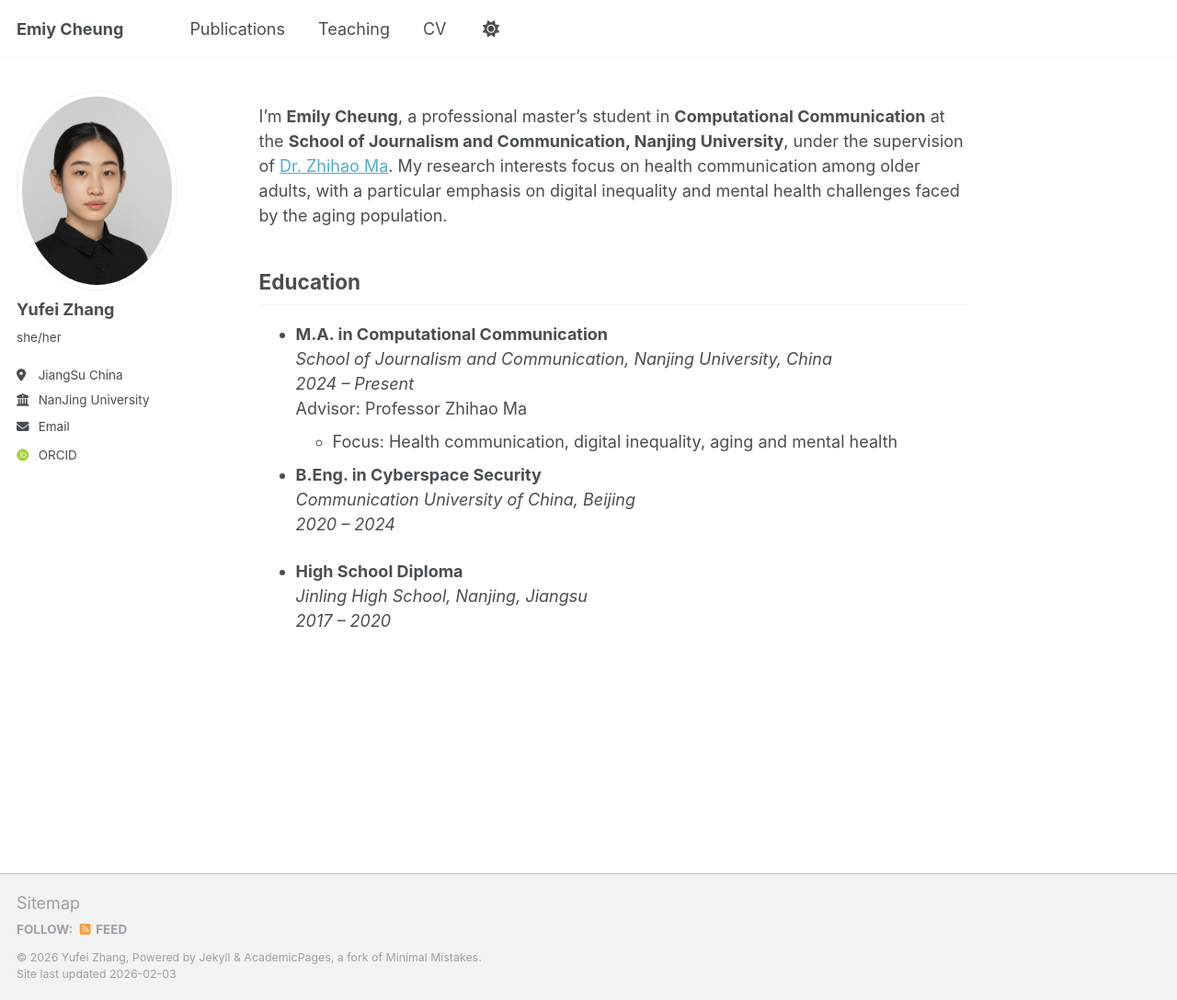
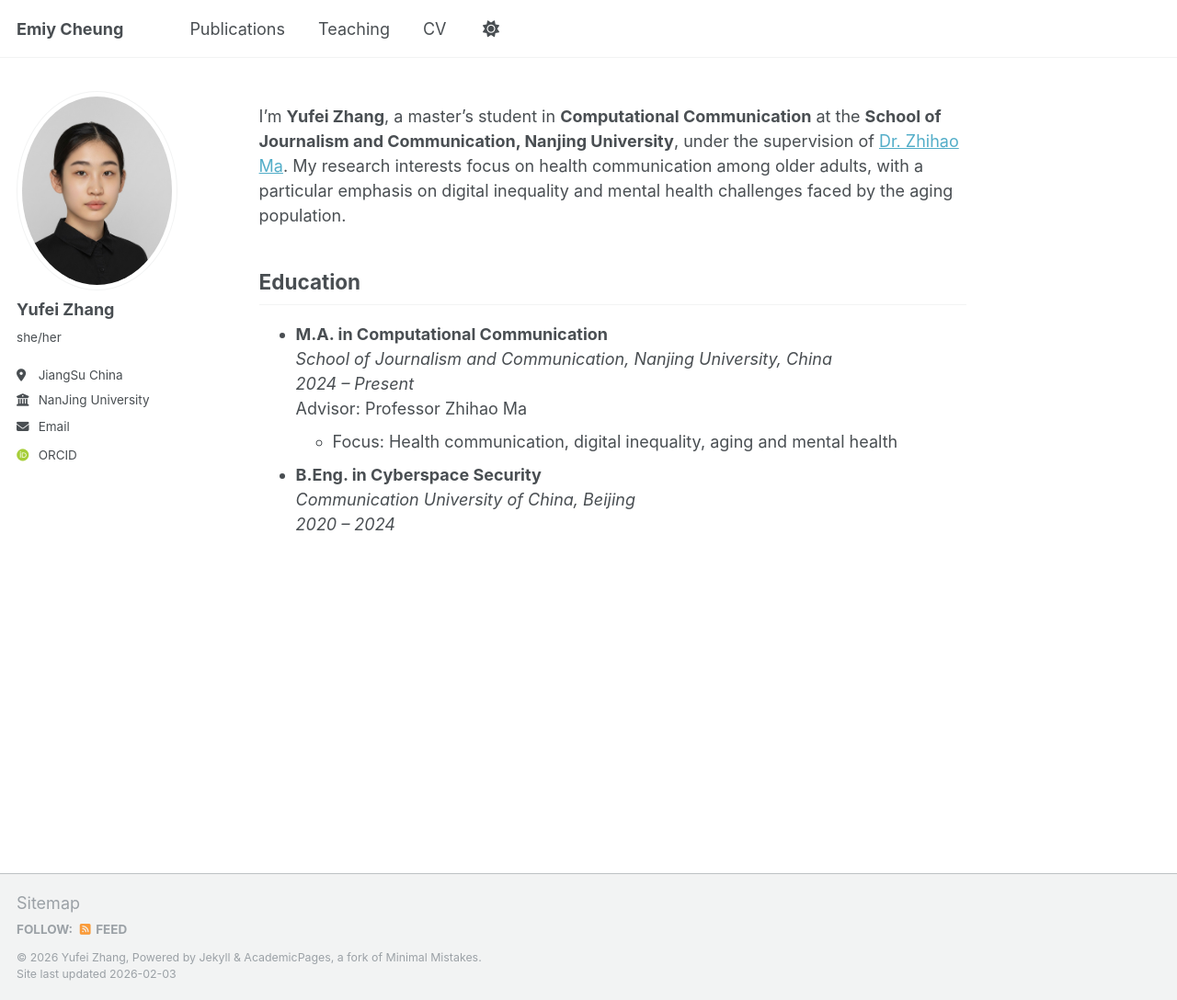
Before and after one commit to Emily-Cheung-1902/Emily-Cheung-1902.github.io, a Jekyll site: the page built from _pages/about.md, in a window 1280 px wide and 1088 px high. Shown: the whole window at 92% size. Built offline with Jekyll 4.4.1, drawn with Linux system fonts in a browser that asks for light colours; some web fonts are replaced.

Commit message:
Update about.md

```diff
--- a/_pages/about.md
+++ b/_pages/about.md
@@ -8,7 +8,7 @@ redirect_from:
 ---
 
 
-I’m **Emily Cheung**, a professional master’s student in **Computational Communication** at the **School of Journalism and Communication, Nanjing University**, under the supervision of [Dr. Zhihao Ma](https://www.researchgate.net/profile/Zhihao-Ma-2). My research interests focus on health communication among older adults, with a particular emphasis on digital inequality and mental health challenges faced by the aging population.
+I’m **Yufei Zhang**, a master’s student in **Computational Communication** at the **School of Journalism and Communication, Nanjing University**, under the supervision of [Dr. Zhihao Ma](https://www.researchgate.net/profile/Zhihao-Ma-2). My research interests focus on health communication among older adults, with a particular emphasis on digital inequality and mental health challenges faced by the aging population.
 
 
 
@@ -23,7 +23,3 @@ Education
 - **B.Eng. in Cyberspace Security**
   *Communication University of China, Beijing*
   *2020 – 2024*
-
-- **High School Diploma**
-  *Jinling High School, Nanjing, Jiangsu*
-  *2017 – 2020*
```
